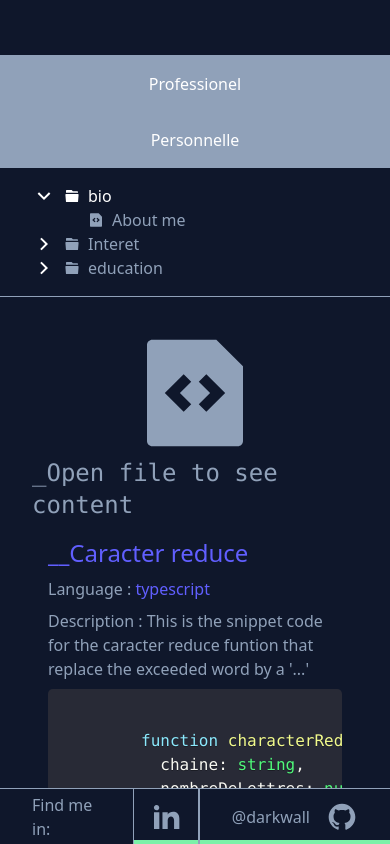
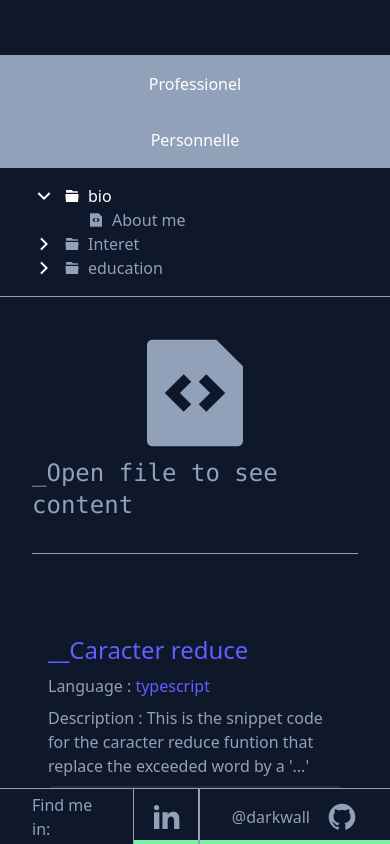
Before and after one commit to FOKO-KENMOGNE-Wilfried/portfolio_v3, a React (Vite) app: page /about-me in a window 390 px wide. Built offline with nearby package versions, Linux system fonts and the light colour scheme; some icons are missing.

Commit message:
update: update interfaces for the responsive version

```diff
--- a/src/components/common/ProjectCard.tsx
+++ b/src/components/common/ProjectCard.tsx
@@ -8,7 +8,7 @@ function ProjectCard( { projectData } : { projectData: ProjectTypes } ){
             <div className="h-full">
                 <p className="text-secondary-dark"><span className="text-usual-purple font-semibold">{projectData.projectName}</span> // {projectData.projectShortDescription}</p>
             </div>
-            <div className="w-96 h-80 rounded-lg transition-all duration-200 ease-in-out hover:shadow-lg hover:shadow-usual-orange overflow-hidden border border-secondary-dark">
+            <div className="w-72 md:w-96 md:h-80 rounded-lg transition-all duration-200 ease-in-out hover:shadow-lg hover:shadow-usual-orange overflow-hidden border border-secondary-dark">
                 <div className="w-full h-1/2 bg-black border-b-2 border-secondary-dark relative overflow-hidden">
                         <div className="absolute top-2 right-2 flex gap-2">
                             {
@@ -20,7 +20,7 @@ function ProjectCard( { projectData } : { projectData: ProjectTypes } ){
                     <img className="w-full" src={projectData.projectImage} alt={projectData.projectName} />
                 </div>
                 <div className="h-1/2 p-4 flex flex-col justify-between">
-                    <p>{characterReduce(projectData.projectDescription, 135)}</p>
+                    <p className="text-sm md:text-base">{characterReduce(projectData.projectDescription, 135)}</p>
                     <div className="flex justify-between items-center">
                         {
                             projectData.projectLink ? (
--- a/src/pages/AboutMe/index.tsx
+++ b/src/pages/AboutMe/index.tsx
@@ -31,8 +31,8 @@ function AboutMe(){
                     ))
                 }
             </div>
-            <div className="p-8 flex justify-between h-full flex-col md:flex-row">
-                <div className="w-full h-full md:overflow-y-scroll font-mono">
+            <div className="p-8 flex justify-between h-full gap-16 md:gap-0 flex-col md:flex-row">
+                <div className="w-full h-full md:overflow-y-scroll font-mono border-b border-secondary-dark md:border-none pb-8 md:pb-0">
                     {
                         information.length !== 0 ? (
                         <>
--- a/src/pages/ContactMe/index.tsx
+++ b/src/pages/ContactMe/index.tsx
@@ -52,7 +52,7 @@ function ContactMe() {
         {isDisplayForms ? (
           <form
             onSubmit={handleSubmit(onSubmit)}
-            className="border-secondary-dark text-secondary-dark md:border-r w-full flex flex-col gap-8 items-center pt-32"
+            className="border-secondary-dark text-secondary-dark md:border-r w-full flex flex-col gap-8 items-center pt-8 md:pt-32"
           >
             <div className="flex flex-col gap-6">
               <div className="flex flex-col gap-2">
```
